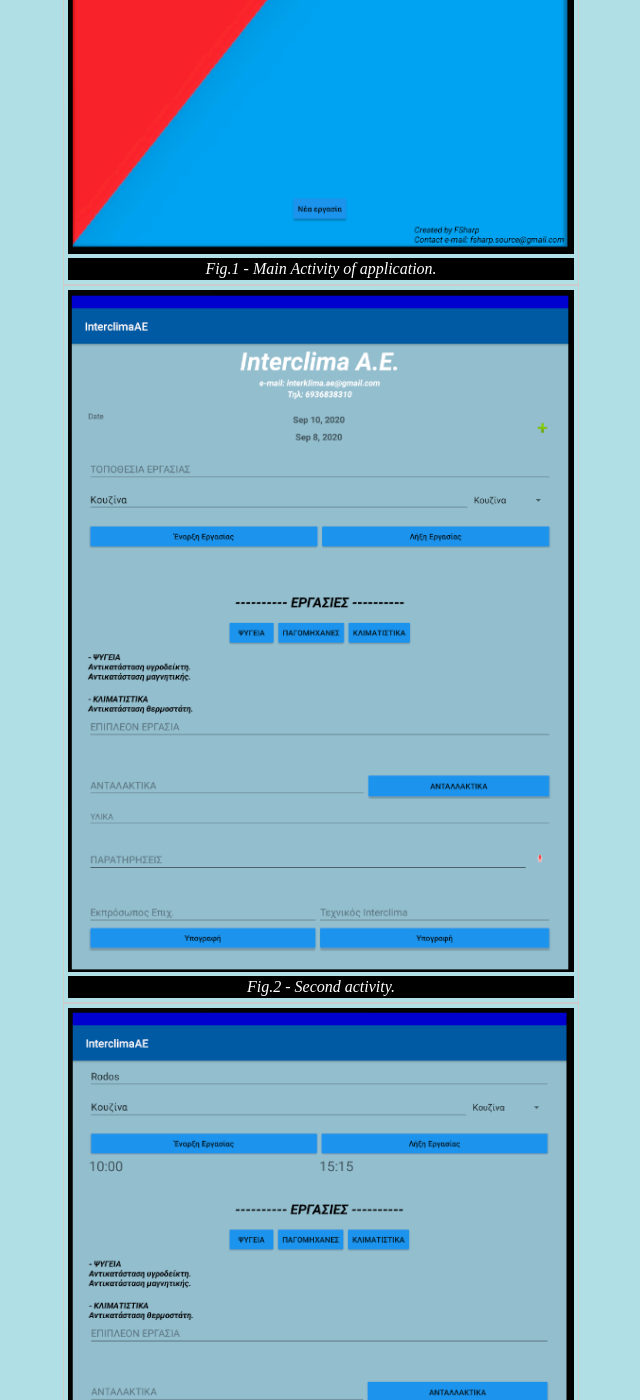
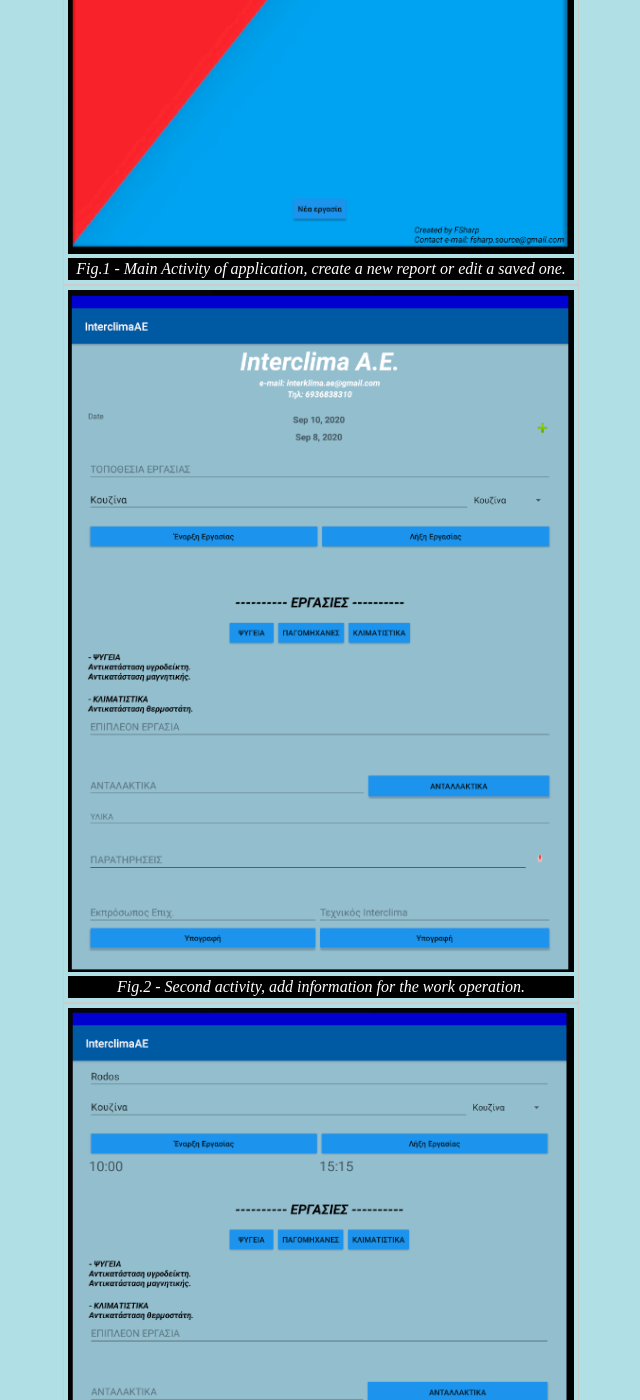
Before and after one commit to FationSH/portfolioAssets, a Jekyll site: the page interclima.html, which Jekyll copies as it is, in a window 1280 px wide and 1400 px high, scrolled down 910 px. Shown: the whole window, without its empty margins (319-959 px from the left). Built offline with Jekyll 4.4.1, drawn with Linux system fonts in a browser that asks for light colours; some of the changed text lies outside the part shown.

Commit message:
Update interclima.html

```diff
--- a/interclima.html
+++ b/interclima.html
@@ -47,22 +47,22 @@
 
   <figure style="width:40%">
     <img src="interclimaImages/interclimaMain.png" alt="Main" style="width:100%">
-    <figcaption>Fig.1 - Main Activity of application.</figcaption>
+    <figcaption>Fig.1 - Main Activity of application, create a new report or edit a saved one.</figcaption>
   </figure>
 
   <figure style="width:40%">
     <img src="interclimaImages/interclima2.png" alt="work operation 1" style="width:100%">
-    <figcaption>Fig.2 - Second activity.</figcaption>
+    <figcaption>Fig.2 - Second activity, add information for the work operation.</figcaption>
   </figure>
 
   <figure style="width:40%">
     <img src="interclimaImages/interclima3.png" alt="work operation 2" style="width:100%">
-    <figcaption>Fig.3 - Second activity.</figcaption>
+    <figcaption>Fig.3 - Second activity, add information for the work operation.</figcaption>
   </figure>
 
   <figure style="width:40%">
     <img src="interclimaImages/interclimaPreview.png" alt="PDF preview" style="width:100%">
-    <figcaption>Fig.4 - Preview of PDF created.</figcaption>
+    <figcaption>Fig.4 - Preview of created PDF.</figcaption>
   </figure>
 
 </body>
```
